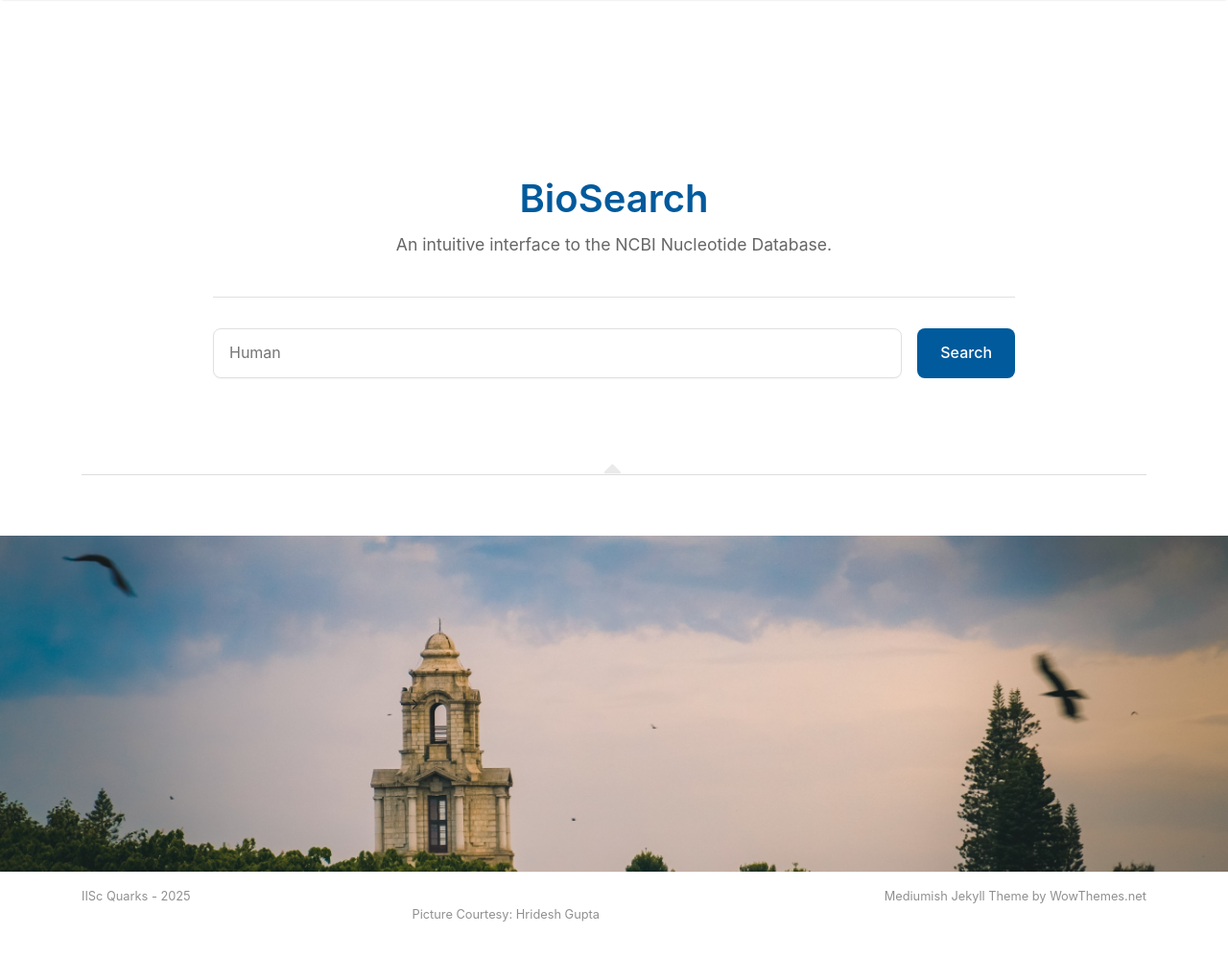
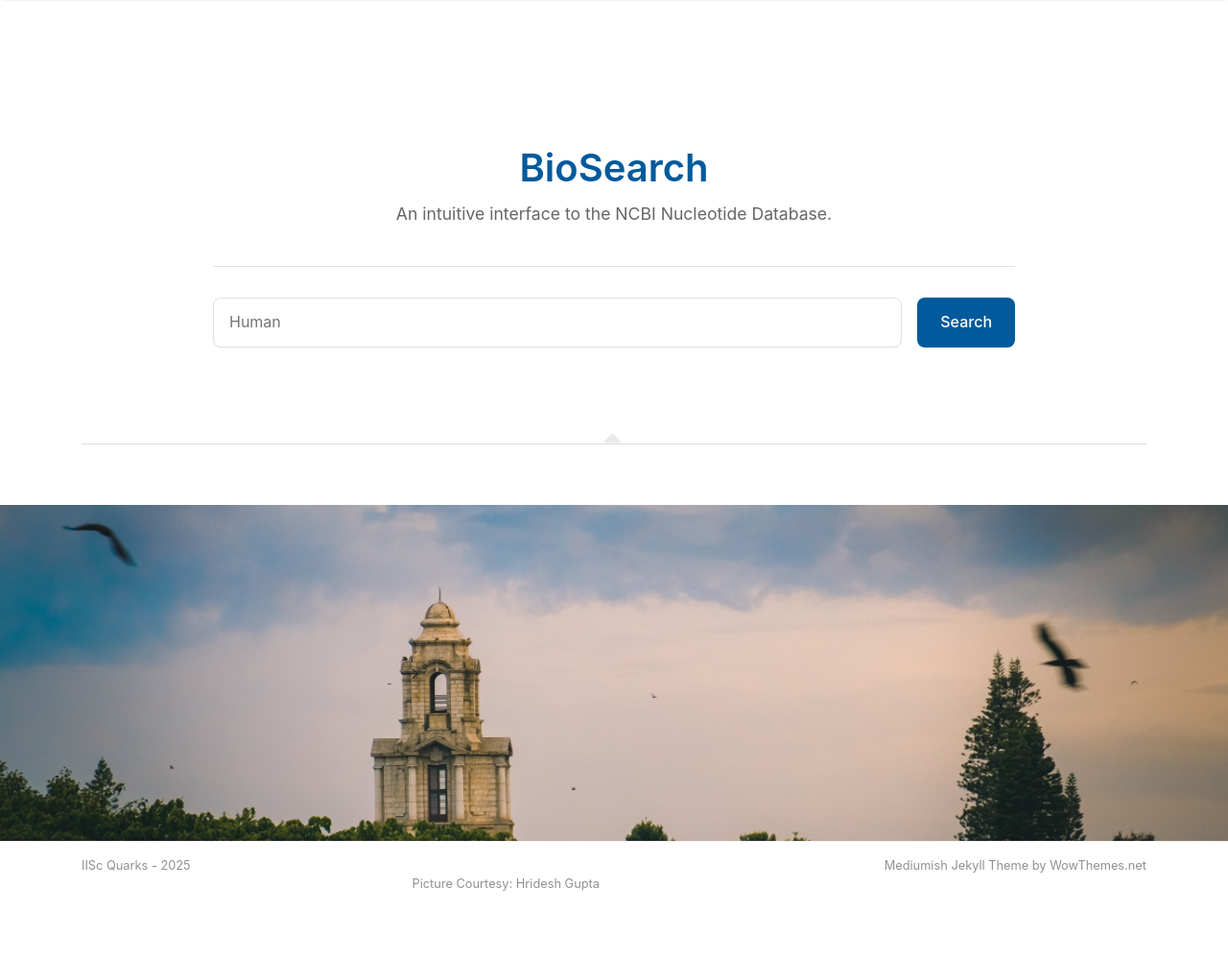
Before and after one commit to iGEM-IISc-2025/GenBank-Improvised, a Jekyll site: the page built from search.html, in a window 1280 px wide and 1036 px high. Shown: the top 999 px of the window at 96% size. Built offline with Jekyll 4.4.1, drawn with Linux system fonts in a browser that asks for light colours; nearby versions of some CDN libraries.

```diff
--- a/search.html
+++ b/search.html
@@ -23,6 +23,7 @@
     max-width: 900px;
     margin: 0 auto;
     padding: 2em;
+    padding-top: 0;
     font-family: "Poppins", -apple-system, BlinkMacSystemFont, "Segoe UI",
       Roboto, Helvetica, Arial, sans-serif;
     background-color: transparent;
```
Also changed, not shown: pictures.html (+0 -32 lines).
